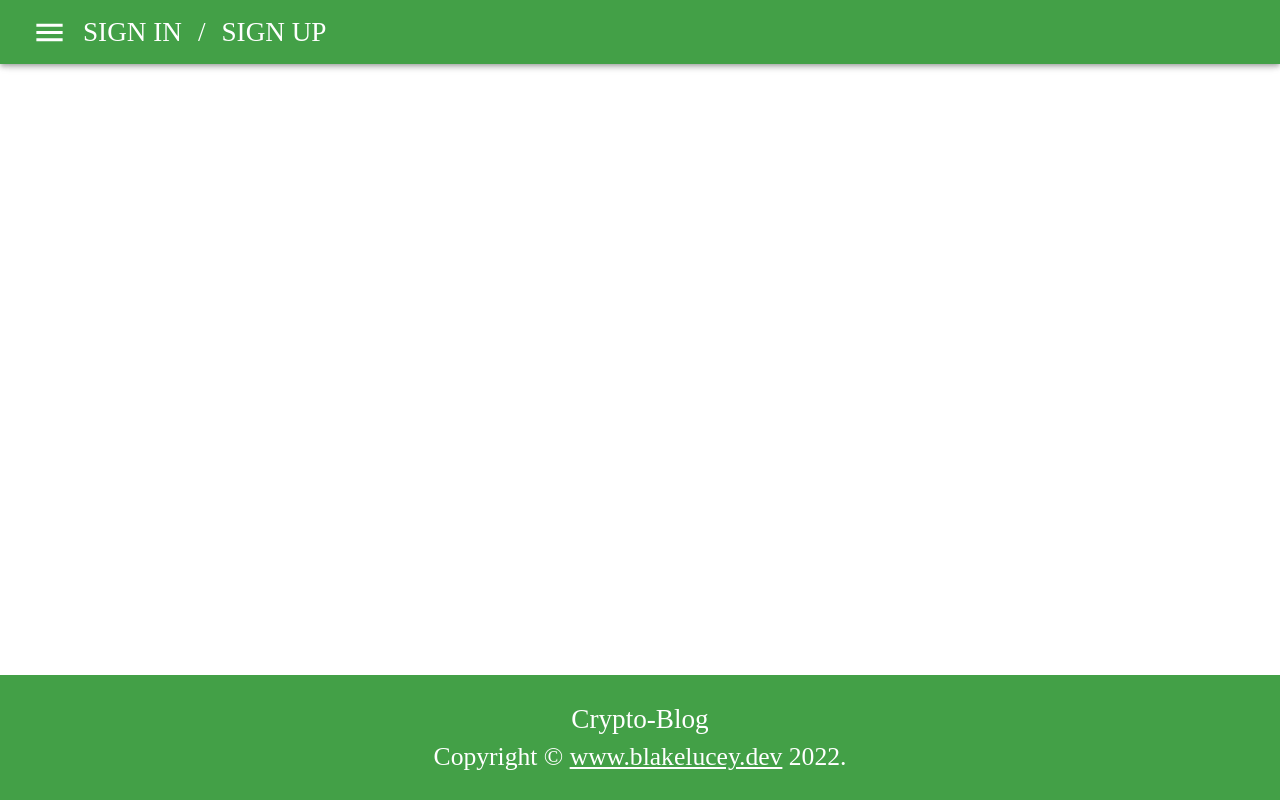
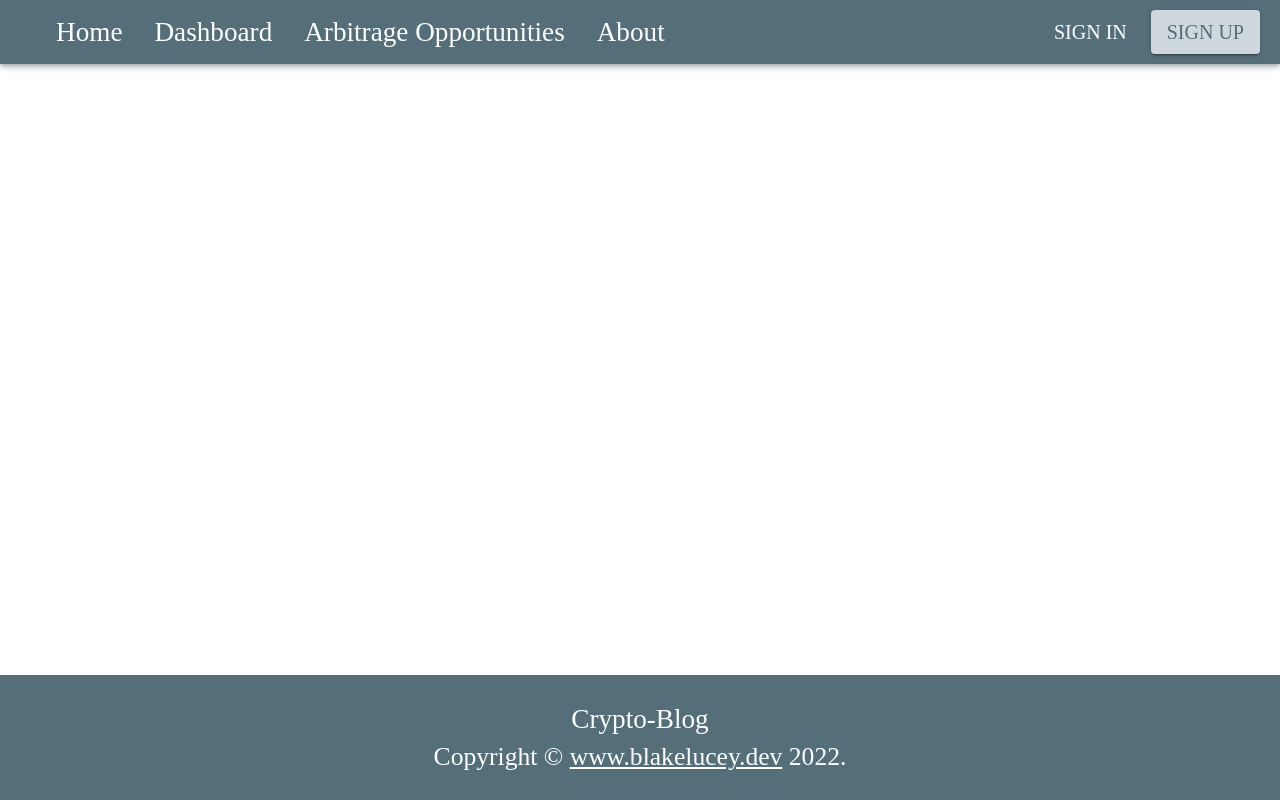
Before and after one commit to blakelucey/crypto-blog, a Next.js app: page /Arbitrage/Arbitrage in a window 1280 px wide. Built offline with nearby package versions, Linux system fonts and the light colour scheme.

Commit message:
Added logo, theme change to match logo, major changes to landing page.

```diff
--- a/pages/Arbitrage/Arbitrage.tsx
+++ b/pages/Arbitrage/Arbitrage.tsx
@@ -7,10 +7,10 @@ const theme = createTheme({
   palette: {
     // type: 'light',
     primary: {
-      main: '#43a047',
+      main: '#546e7a',
     },
     secondary: {
-      main: '#607d8b',
+      main: '#cfd8dc',
     },
   },
   typography: {
--- a/pages/Dashboard/Dashboard.tsx
+++ b/pages/Dashboard/Dashboard.tsx
@@ -13,10 +13,10 @@ const theme = createTheme({
   palette: {
     // type: 'light',
     primary: {
-      main: '#43a047',
+      main: '#546e7a',
     },
     secondary: {
-      main: '#607d8b',
+      main: '#cfd8dc',
     },
   },
   typography: {
--- a/pages/about/About.tsx
+++ b/pages/about/About.tsx
@@ -14,10 +14,10 @@ const aboutTheme = createTheme(
       palette: {
         // type: 'light',
         primary: {
-          main: '#43a047',
+          main: '#546e7a',
         },
         secondary: {
-          main: '#607d8b',
+          main: '#cfd8dc',
         },
       },
       typography: {
--- /dev/null
+++ b/pages/index.module.css
@@ -0,0 +1,40 @@
+.logo_position {
+    position: absolute;
+    top: 150px;
+    left: 100px;
+    box-shadow: -10px -10px 15px 1px #000;
+
+}
+
+.title_position {
+    position: absolute;
+    top: 250px;
+    right: 30px;
+}
+
+.descript_position {
+    position: absolute;
+    top: 350px;
+    right: 350px;
+}
+
+.input_position {
+    position: absolute;
+    top: 550px;
+    right: 250px;
+}
+
+.shadow{
+    box-shadow: -10px -10px 15px 1px #000;
+
+}
+
+  .underline {
+    color: inherit;
+    text-decoration: underline 0.15em rgba(255, 255, 255, 0);
+    transition: text-decoration-color 300ms;
+  }
+
+  .underline:hover {
+    text-decoration-color: #cfd8dc;
+  }
--- a/pages/login/SignIn.tsx
+++ b/pages/login/SignIn.tsx
@@ -24,10 +24,10 @@ const theme = createTheme({
   palette: {
     // type: 'light',
     primary: {
-      main: '#43a047',
+      main: '#546e7a',
     },
     secondary: {
-      main: '#607d8b',
+      main: '#cfd8dc',
     },
   },
   typography: {
--- a/src/ui-component/AppBar.tsx
+++ b/src/ui-component/AppBar.tsx
@@ -13,16 +13,18 @@ import {
   IconButton,
   Box,
   AppBar,
+  Divider,
 } from "@mui/material";
+import HomeIcon from "@mui/icons-material/Home";
 
 const theme = createTheme({
   palette: {
     // type: 'light',
     primary: {
-      main: "#43a047",
+      main: "#546e7a",
     },
     secondary: {
-      main: "#607d8b",
+      main: "#cfd8dc",
     },
   },
   typography: {
@@ -39,12 +41,20 @@ const theme = createTheme({
 
 const sign_in = (
   <Stack direction="row" spacing={2}>
-    <Link href="/login/SignIn" underline="hover" className={styles.appbar}>
-      <Typography color="#fff">Sign In</Typography>
+    <Link href="/login/SignIn">
+      <Button variant="text" className={styles.sign_in_effect}>
+      <Typography color="#fff" variant="h6">
+        Sign In
+      </Typography>
+      </Button>
     </Link>
-    <Typography>/</Typography>
-    <Link href="/login/SignUp" underline="hover" className={styles.appbar}>
-      <Typography color="#fff">Sign Up</Typography>
+    {/* <Typography variant="h6">/</Typography> */}
+    <Link href="/login/SignUp">
+      <Button variant="contained" color="secondary">
+        <Typography color="#546e7a" variant="h6">
+          Sign Up
+        </Typography>
+      </Button>
     </Link>
   </Stack>
 );
@@ -56,13 +66,39 @@ export default function ButtonAppBar() {
         <Box sx={{ flexGrow: 1 }}>
           <AppBar color="primary">
             <Toolbar>
-              <ResponsiveDrawer />
-              {/* <Typography variant="h6" component="div" sx={{ flexGrow: 1 }}>
-            News
-          </Typography> */}
-              <Typography variant="h6">
-                <Button color="inherit">{sign_in}</Button>
+              {/* <ResponsiveDrawer /> */}
+              <Typography className={styles.sign_in_position}>
+              {sign_in}
               </Typography>
+              <Link href="/" className={styles.underline}>
+                <Typography sx={{ marginLeft: 4 }} color="#fff">
+                  Home
+                </Typography>
+              </Link>
+              <Link
+                href="/Dashboard/Dashboard"
+                className={styles.underline}
+              >
+                <Typography color="#fff" sx={{ marginLeft: 4 }}>
+                  Dashboard
+                </Typography>
+              </Link>
+              <Link
+                href="/Arbitrage/Arbitrage"
+                className={styles.underline}
+              >
+                <Typography color="#fff" sx={{ marginLeft: 4 }}>
+                  Arbitrage Opportunities
+                </Typography>
+              </Link>
+              <Link
+                href="/about/About"
+                className={styles.underline}
+              >
+                <Typography color="#fff" sx={{ marginLeft: 4 }}>
+                  About
+                </Typography>
+              </Link>
             </Toolbar>
           </AppBar>
         </Box>
--- a/src/ui-component/Drawer.tsx
+++ b/src/ui-component/Drawer.tsx
@@ -37,20 +37,20 @@ const theme = createTheme({
   palette: {
     // type: 'light',
     primary: {
-      main: "#43a047",
+      main: '#546e7a',
     },
     secondary: {
-      main: "#607d8b",
+      main: '#cfd8dc',
     },
   },
   typography: {
-    fontFamily: "Droid Serif",
+    fontFamily: 'Droid Serif',
     fontWeightBold: 800,
     body2: {
-      fontSize: "1.6rem",
+      fontSize: '1.6rem',
     },
     body1: {
-      fontSize: "1.7rem",
+      fontSize: '1.7rem',
     },
   },
 });
--- a/src/ui-component/Grid.tsx
+++ b/src/ui-component/Grid.tsx
@@ -13,10 +13,10 @@ const theme = createTheme({
   palette: {
     // type: 'light',
     primary: {
-      main: '#43a047',
+      main: '#546e7a',
     },
     secondary: {
-      main: '#607d8b',
+      main: '#cfd8dc',
     },
   },
   typography: {
--- a/src/ui-component/stickyFooter.tsx
+++ b/src/ui-component/stickyFooter.tsx
@@ -47,8 +47,8 @@ export default function Footer() {
           mt: 'auto',
           backgroundColor: (theme) =>
             theme.palette.mode === 'light'
-              ? "#43a047"
-              : "#43a047",
+              ? "#546e7a"
+              : "#546e7a",
         }}
       >
         <Container maxWidth="sm">
--- a/styles/bg.module.css
+++ b/styles/bg.module.css
@@ -101,3 +101,26 @@
   text-decoration: none;
   font-size: 11px;
 }
+
+
+.sign_in_position {
+  position: absolute;
+  right: 20px;
+}
+
+.sign_in_effect{
+  opacity: 1;
+}
+.sign_in_effect:hover {
+  opacity: 0.5;
+}
+
+.underline {
+  color: inherit;
+  text-decoration: underline 0.15em rgba(255, 255, 255, 0);
+  transition: text-decoration-color 300ms;
+}
+
+.underline:hover {
+  text-decoration-color: #cfd8dc;
+}
```
Also changed, not shown: pages/index.tsx (+70 -29 lines), pages/login/SignUp.tsx (+5 -5 lines), public/doge_bg.jpeg (deleted), public/logo.png (added).
